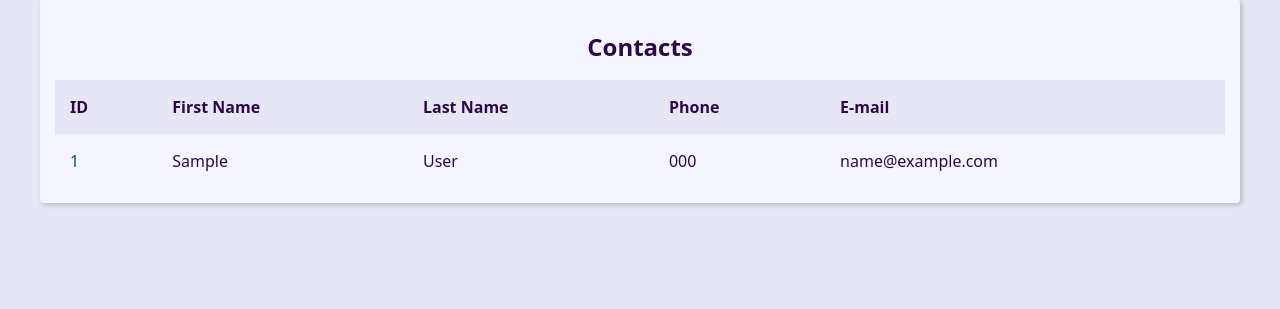
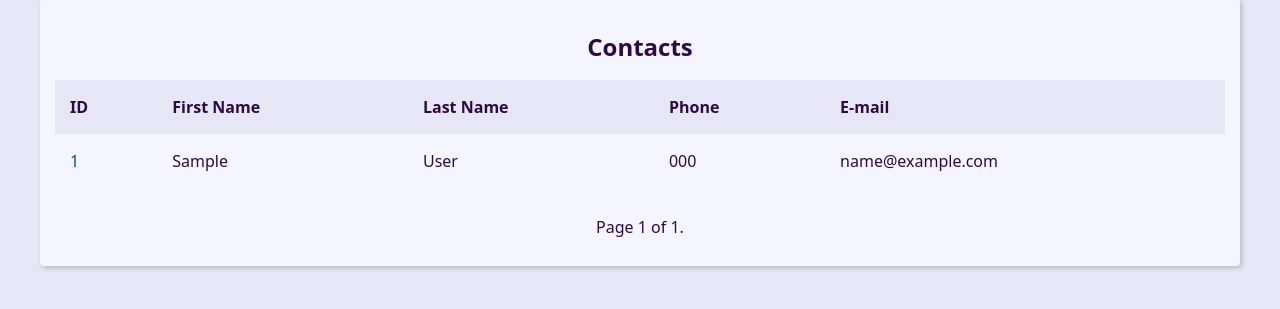
Before and after one commit to SilvaTayane/Agenda_Django, a Django app: page / in a window 1280 px wide. Shown: the part 270-579 px from the top of the page. Run offline with Django 5.2, Linux system fonts and the light colour scheme; tables that the repository leaves empty hold one stand-in row (values such as "Sample post").

Commit message:
feat(frontend): add pagination

```diff
--- a/base_templates/global/base.html
+++ b/base_templates/global/base.html
@@ -10,7 +10,7 @@
         {% block content %}
 
         {% endblock content %}
-
+        {% include 'global/partials/_pagination.html' %}
     </main>
 
 </body>
--- a/base_templates/global/partials/_pagination.html
+++ b/base_templates/global/partials/_pagination.html
@@ -0,0 +1,19 @@
+{% if page_obj %}
+  <div class="pagination">
+    <span class="step-links">
+        {% if page_obj.has_previous %}
+            <a href="?page=1&q={{ request.GET.q.strip }}">&laquo; first</a>
+            <a href="?page={{ page_obj.previous_page_number }}&q={{ request.GET.q.strip }}">previous</a>
+        {% endif %}
+
+        <span class="current">
+            Page {{ page_obj.number }} of {{ page_obj.paginator.num_pages }}.
+        </span>
+
+        {% if page_obj.has_next %}
+            <a href="?page={{ page_obj.next_page_number }}&q={{ request.GET.q.strip }}">next</a>
+            <a href="?page={{ page_obj.paginator.num_pages }}&q={{ request.GET.q.strip }}">last &raquo;</a>
+        {% endif %}
+    </span>
+  </div>
+{% endif %}
--- a/contact/templates/contact/index.html
+++ b/contact/templates/contact/index.html
@@ -1,7 +1,7 @@
 {% extends 'global/base.html' %}
 
 {% block content %}
-{% if contacts %}
+{% if page_obj %}
     <div class="responsive-table">
       <table class="contacts-table">
         <caption class="table-caption ">
@@ -19,7 +19,7 @@
         </thead>
 
         <tbody>
-          {% for contact in contacts %}
+          {% for contact in page_obj %}
             <tr class="table-row">
               <td class="table-cel">
                 <a
--- a/contact/urls.py
+++ b/contact/urls.py
@@ -4,7 +4,11 @@ from contact import views
 app_name = 'contact'
 
 urlpatterns = [
-    path('<int:contact_id>/', views.contact, name='contact'),
+    path('', views.index, name='index'),
     path('search/', views.search, name='search'),
-    path('', views.index, name='index'),
+
+    #Contact (CRUD)
+    path('contact/<int:contact_id>/detail', views.contact, name='contact'),
+   # path('contact/create/', views.contact, name='contact'),
+    #path('contact/<int:contact_id>/update', views.contact, name='contact'),
 ]
--- a/contact/views/contact_views.py
+++ b/contact/views/contact_views.py
@@ -1,3 +1,4 @@
+from django.core.paginator import Paginator
 from django.http import Http404
 from django.shortcuts import render, redirect
 from django.db.models import Q
@@ -5,10 +6,14 @@ from contact.models import Contact
 
 # Create your views here.
 def index(request):
-    contacts = Contact.objects.filter(show=True)[:10]
+    contacts = Contact.objects.filter(show=True)
+
+    paginator = Paginator(contacts, 10)
+    page_number = request.GET.get("page")
+    page_obj = paginator.get_page(page_number)
 
     context = {
-        'contacts': contacts,
+        'page_obj': page_obj,
         'site_title': 'Contatos - '
     }
 
@@ -19,7 +24,7 @@ def index(request):
     )
 
 def search(request):
-    search_value = request.GET.get('q', '').strip( )
+    search_value = request.GET.get('q', '').strip()
 
     if search_value == '':
         return redirect('contact:index')
@@ -32,10 +37,14 @@ def search(request):
         show=True
     )
 
+    paginator = Paginator(contacts, 10)
+    page_number = request.GET.get("page")
+    page_obj = paginator.get_page(page_number)
 
     context = {
-        'contacts': contacts,
-        'site_title': 'Search - '
+        'page_obj': page_obj,
+        'site_title': 'Search - ',
+        'search_value' : search_value,
     }
 
     return render(
```
